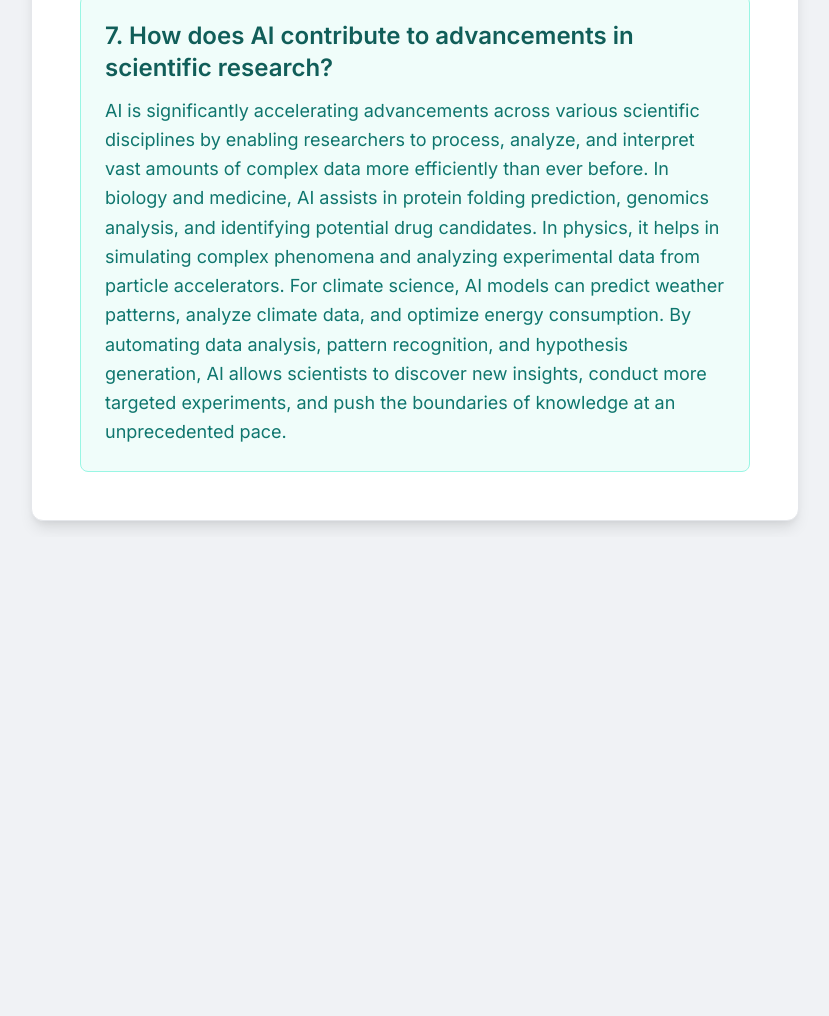
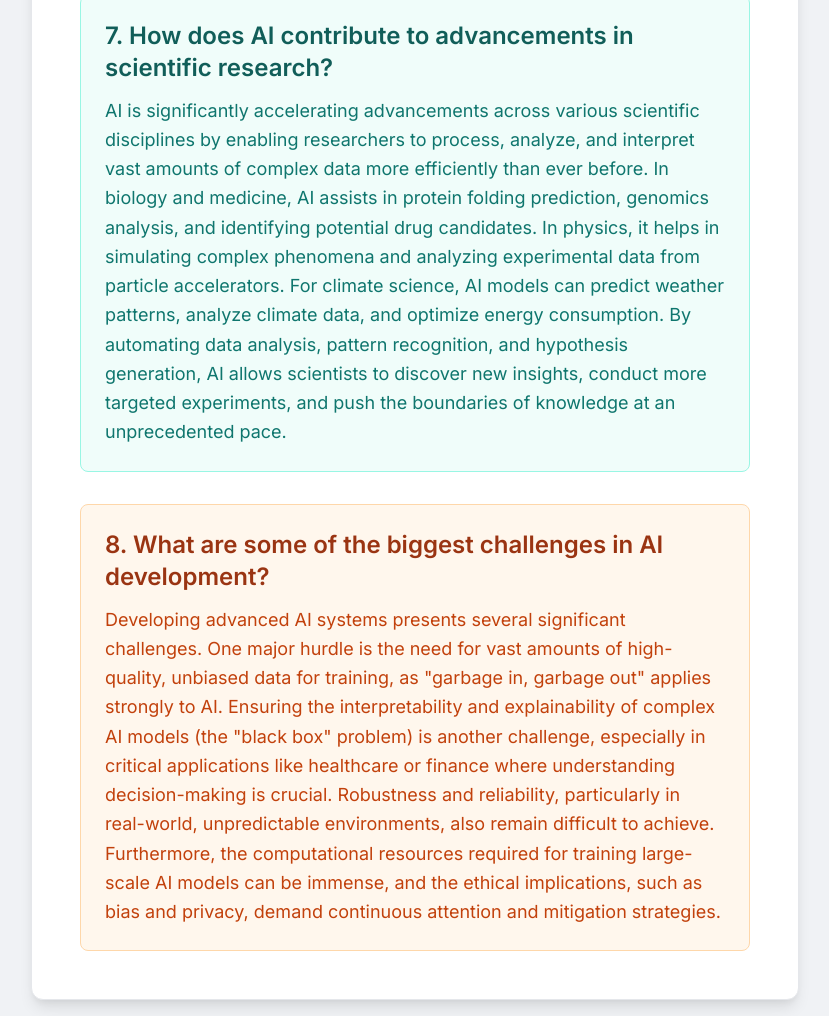
Before and after one commit to alokagarwal565/sample_link_for_testing, a plain HTML site: page index.html in a window 1280 px wide. Shown: the part 2731-3747 px from the top of the page, without its empty margins (225-1054 px from the left). Before the commit the page ends 3268 px from the top, so only its background shows below. Drawn offline with nearby package versions, Linux system fonts and the light colour scheme.

Commit message:
Update index.html

```diff
--- a/index.html
+++ b/index.html
@@ -76,11 +76,19 @@
             </p>
         </div>
 
-        <!-- New Question 7 -->
-        <div class="p-6 bg-teal-50 rounded-lg border border-teal-200">
+        <!-- Question 7 -->
+        <div class="mb-8 p-6 bg-teal-50 rounded-lg border border-teal-200">
             <h2 class="text-2xl font-semibold mb-3 text-teal-800">7. How does AI contribute to advancements in scientific research?</h2>
             <p class="text-lg leading-relaxed text-teal-700">
                 AI is significantly accelerating advancements across various scientific disciplines by enabling researchers to process, analyze, and interpret vast amounts of complex data more efficiently than ever before. In biology and medicine, AI assists in protein folding prediction, genomics analysis, and identifying potential drug candidates. In physics, it helps in simulating complex phenomena and analyzing experimental data from particle accelerators. For climate science, AI models can predict weather patterns, analyze climate data, and optimize energy consumption. By automating data analysis, pattern recognition, and hypothesis generation, AI allows scientists to discover new insights, conduct more targeted experiments, and push the boundaries of knowledge at an unprecedented pace.
+            </p>
+        </div>
+
+        <!-- New Question 8 -->
+        <div class="p-6 bg-orange-50 rounded-lg border border-orange-200">
+            <h2 class="text-2xl font-semibold mb-3 text-orange-800">8. What are some of the biggest challenges in AI development?</h2>
+            <p class="text-lg leading-relaxed text-orange-700">
+                Developing advanced AI systems presents several significant challenges. One major hurdle is the need for vast amounts of high-quality, unbiased data for training, as "garbage in, garbage out" applies strongly to AI. Ensuring the interpretability and explainability of complex AI models (the "black box" problem) is another challenge, especially in critical applications like healthcare or finance where understanding decision-making is crucial. Robustness and reliability, particularly in real-world, unpredictable environments, also remain difficult to achieve. Furthermore, the computational resources required for training large-scale AI models can be immense, and the ethical implications, such as bias and privacy, demand continuous attention and mitigation strategies.
             </p>
         </div>
     </div>
```
